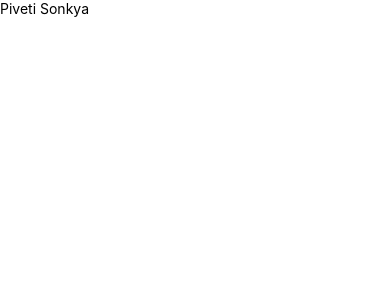
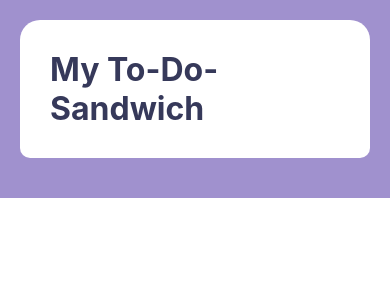
Before and after one commit to SophiWeiss/To-Make-Sandwich-App, a React Native app: screen / in a window 390 px wide. Shown: the top 300 px of the page. Built offline with nearby package versions, Linux system fonts and the light colour scheme.

Commit message:
Added header and style for it

```diff
--- a/src/App.jsx
+++ b/src/App.jsx
@@ -1,6 +1,22 @@
 import React from 'react'
-import { Text } from 'react-native'
+import { SafeAreaView, ScrollView, StatusBar, StyleSheet } from 'react-native'
+
+import ToMakeSandwich from './ToMakeSandwich'
 
 export default function App() {
-  return <Text>Piveti Sonkya</Text>
+  return (
+    <SafeAreaView>
+      <StatusBar barStyle={'light-content'} backgroundColor={'#a091ce'} />
+      <ScrollView style={style.app}>
+        <ToMakeSandwich />
+      </ScrollView>
+    </SafeAreaView>
+  )
 }
+
+const style = StyleSheet.create({
+  app: {
+    backgroundColor: '#a091ce',
+    height: '100%'
+  }
+})
--- /dev/null
+++ b/src/ToMakeSandwich.jsx
@@ -0,0 +1,27 @@
+import React from 'react'
+import { StyleSheet, View, Text } from 'react-native'
+
+export default function ToMakeSandwich() {
+  return (
+    <View style={style.toMakeSandwich}>
+      <Text style={style.title}>My To-Do-Sandwich</Text>
+    </View>
+  )
+}
+
+const style = StyleSheet.create({
+  toMakeSandwich: {
+    margin: 20
+  },
+  title: {
+    color: '#36395a',
+    fontSize: 32,
+    fontWeight: 'bold',
+    padding: 30,
+    marginBottom: 20,
+    backgroundColor: 'white',
+    borderRadius: 20,
+    borderBottomLeftRadius: 10,
+    borderBottomRightRadius: 10
+  }
+})
```
